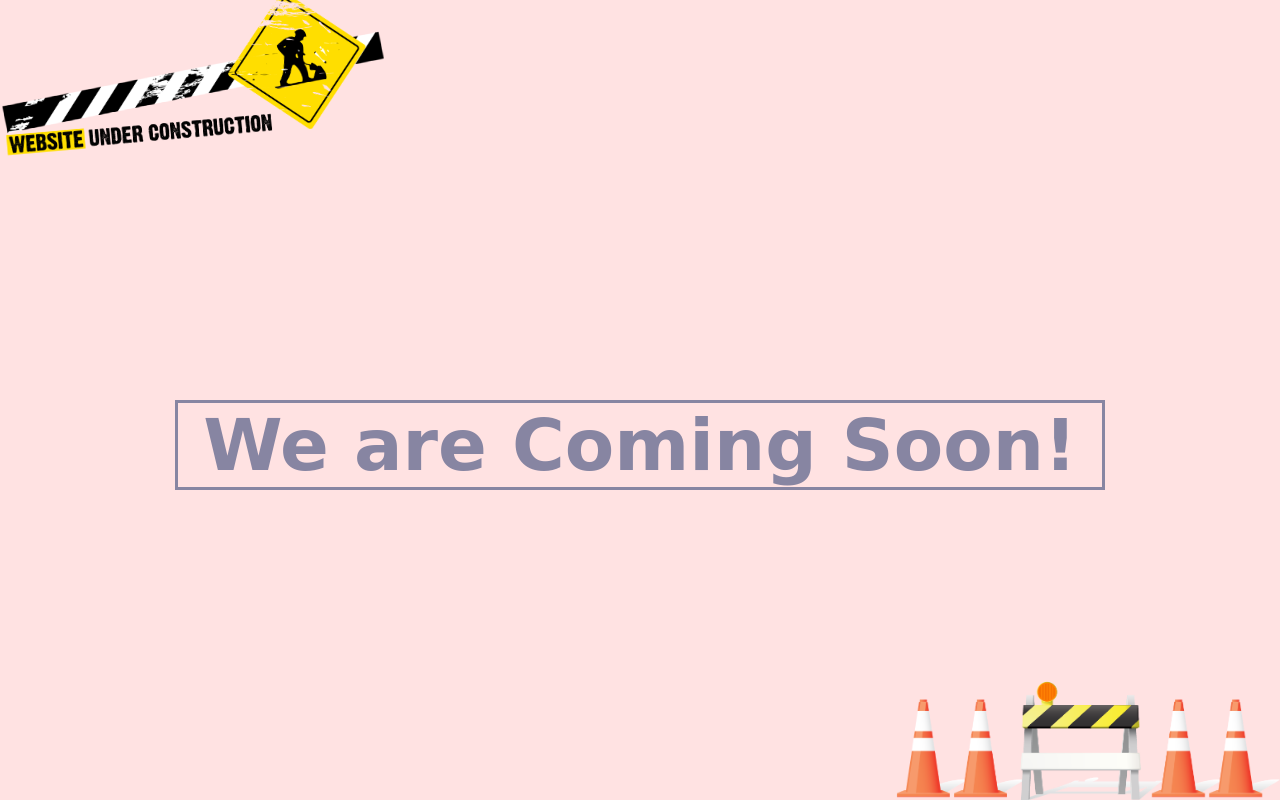
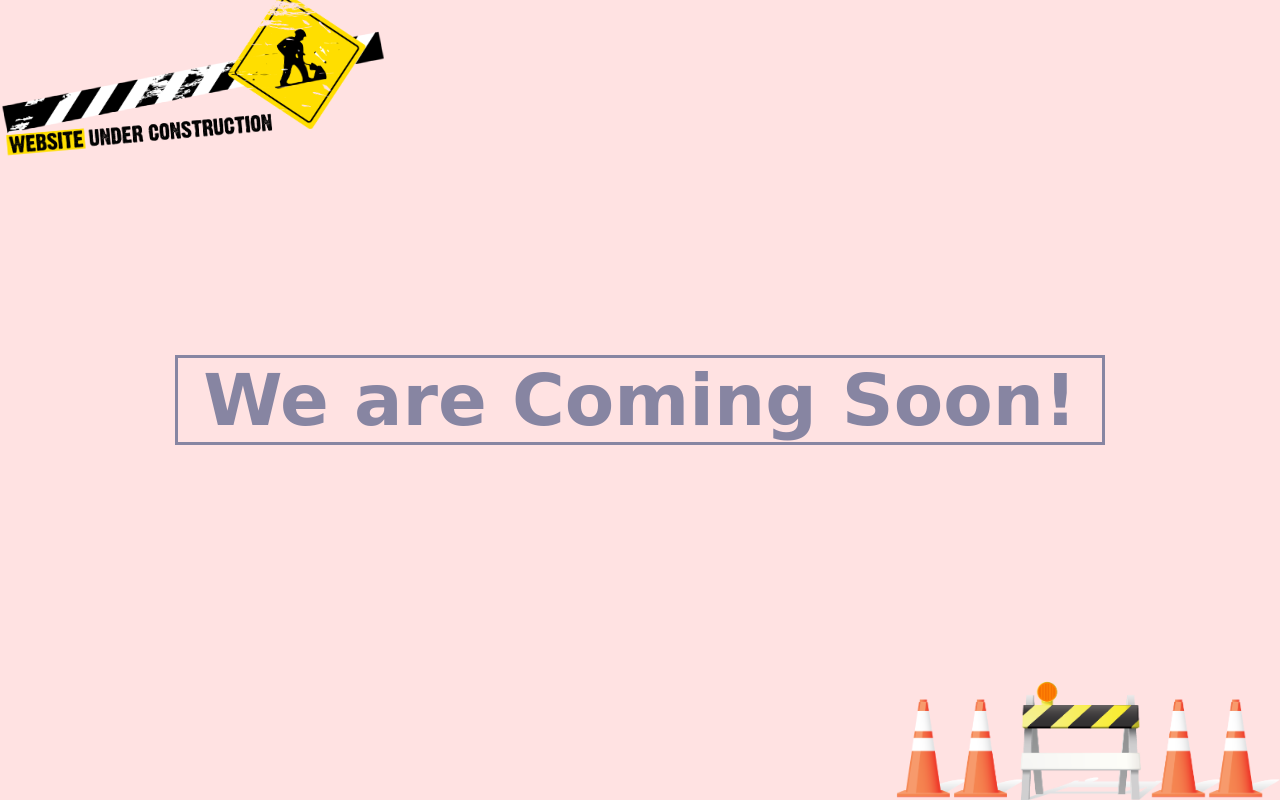
Before and after one commit to akshat-rai/Web-dev, a plain HTML site: page RTH/index.html in a window 1280 px wide. Drawn offline with Linux system fonts and the light colour scheme; a web font is replaced by a local one.

Commit message:
update css

```diff
--- a/RTH/css/styles.css
+++ b/RTH/css/styles.css
@@ -16,9 +16,9 @@ h1 {
 }
 .heading {
     position: relative;
-    vertical-align: middle;
+    border: solid 3px #8785a2;
     top: 50%;
-    border: solid 3px #8785a2;
+    transform: translate(0, -50%);
     display: inline-block;
     padding: 0 2%;
 }
```
